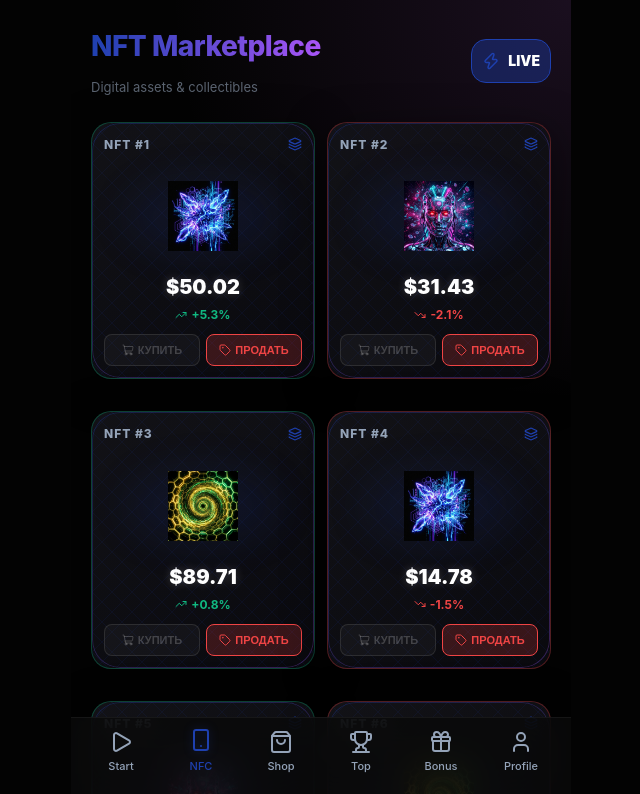
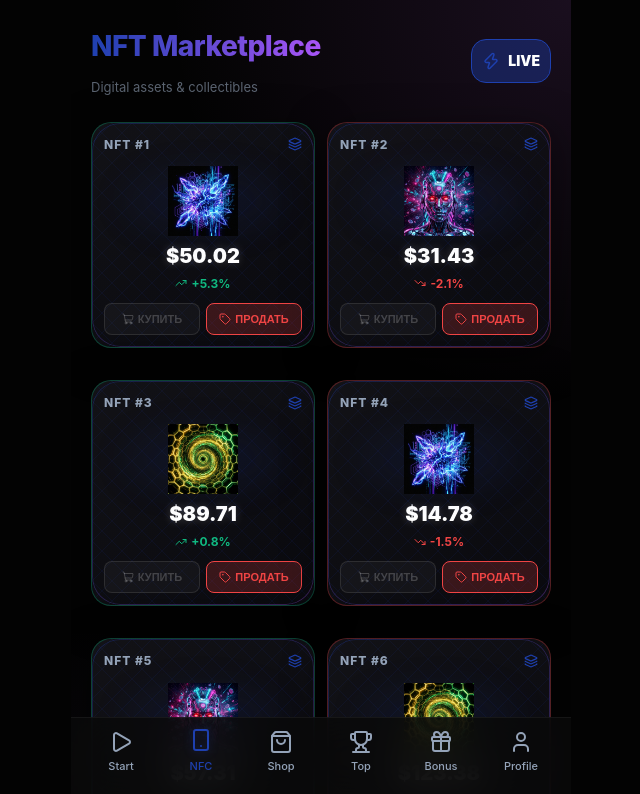
Before and after one commit to NTIVI/tg_web_app_black, a React (Vite) app in the folder frontend/: page /nfc in a window 1280 px wide. Shown: the top 794 px of the page, without its empty margins (319-959 px from the left). Built offline with nearby package versions, Linux system fonts and the light colour scheme; no server answers; what react-tads-widget would draw is missing.

Commit message:
fix: remove aspectRatio from NFTCard to prevent button cutoff

```diff
--- a/frontend/src/pages/NFC.tsx
+++ b/frontend/src/pages/NFC.tsx
@@ -29,7 +29,6 @@ const NFTCard = ({ nft, changeVal, isPositive, onBuy, buying, userId, balance }:
   return (
     <div className="glass-panel" style={{
       padding: '12px',
-      aspectRatio: '1/1.15',
       display: 'flex',
       flexDirection: 'column',
       justifyContent: 'space-between',
```
